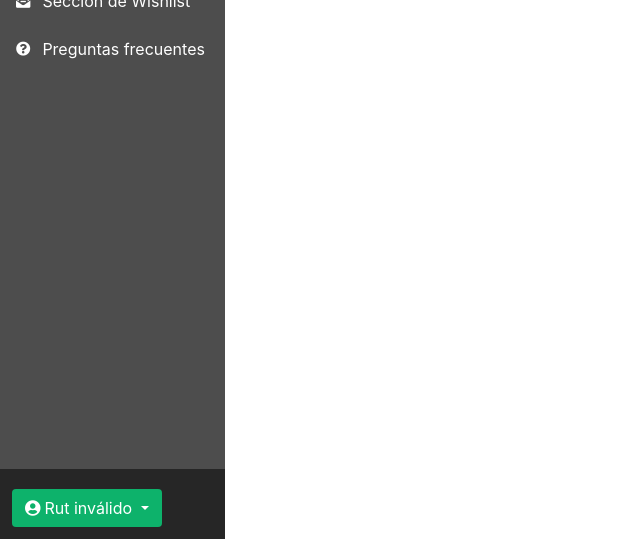
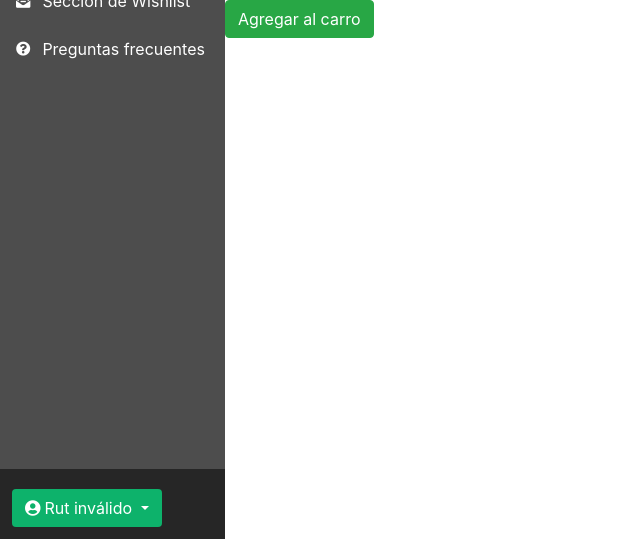
Before and after one commit to PabloMunozP/LabEIT, a Flask app: page /solicitudes_prestamos in a window 1280 px wide. Shown: the part 261-800 px from the top of the page, without its empty margins (0-640 px from the left). Run offline with Flask 2, Linux system fonts and the light colour scheme; the visitor is signed in with stand-in values (Sample User, id 1); data that the repository does not hold is empty; some libraries are stand-ins or nearby versions.

Commit message:
upd ver_equipos, rutas_cony

```diff
--- a/app/templates/busqueda-solicitudes/ver_equipos.html
+++ b/app/templates/busqueda-solicitudes/ver_equipos.html
@@ -25,5 +25,6 @@
                 {%endfor%}
               </tbody>
             </table>
+            <button type="button" class="btn btn-success">Agregar al carro</button>
           </div>
         </div>
```
